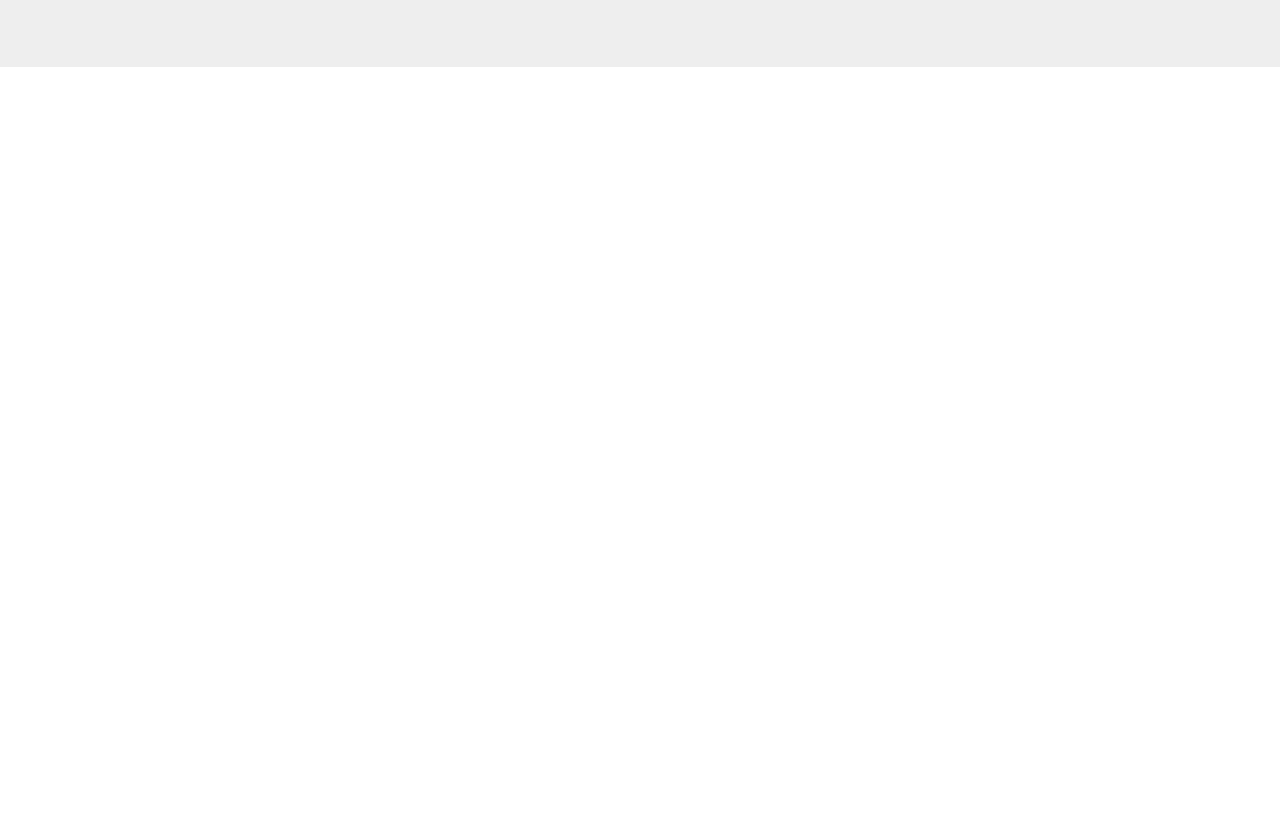
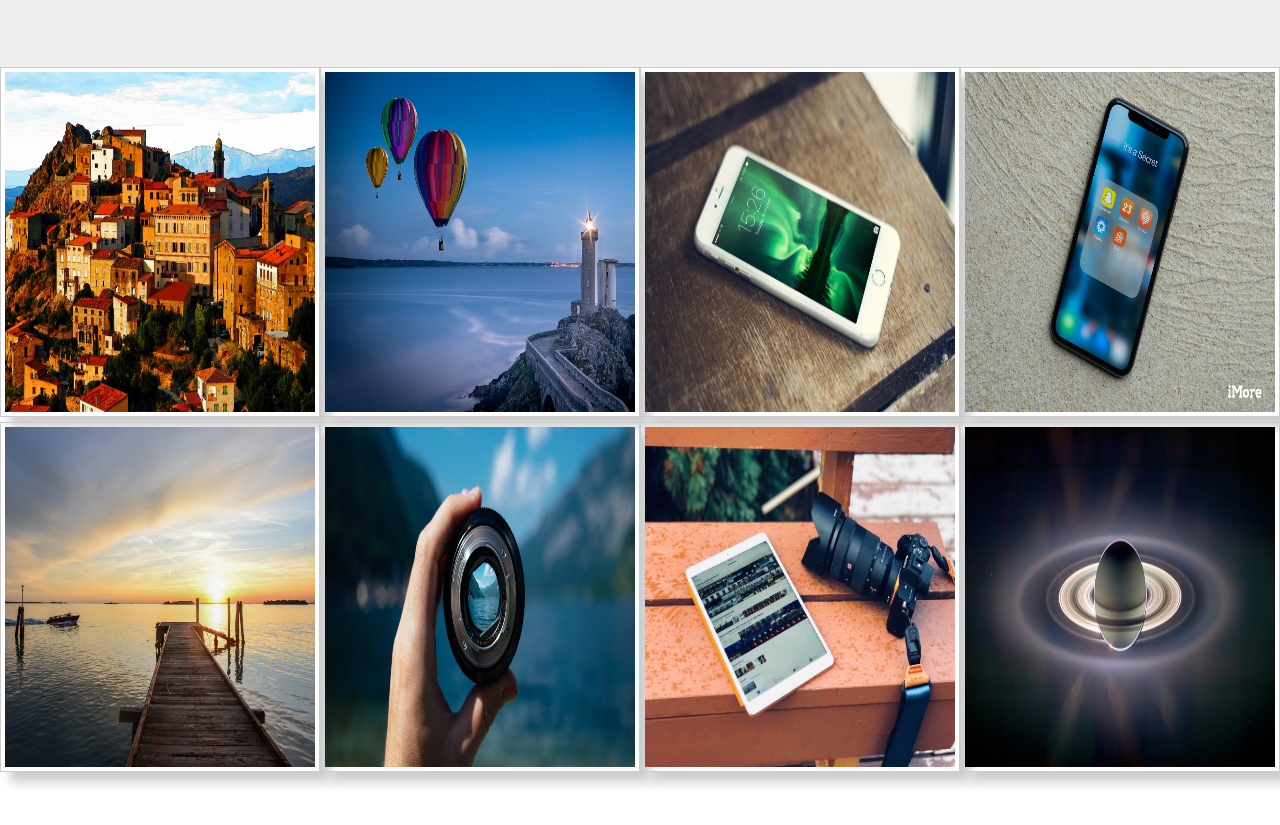
Before and after one commit to soranoningyo/responsive-Desgin, a plain HTML site: page index.html in a window 1280 px wide. Shown: the part 1429-2254 px from the top of the page. Drawn offline with Linux system fonts and the light colour scheme.

Commit message:
gallary was added

```diff
--- a/css/stylesheet.css
+++ b/css/stylesheet.css
@@ -174,6 +174,45 @@ header .thplans:hover
 }
 
 /* about us */
+/* gallrey */
+.gallary > div:not(.clearfix)
+{
+    height: 350px;
+    padding: 4px;
+    margin-bottom: 5px;
+    border: 1px solid #ccc;
+    box-shadow: 10px 10px 10px #ccc;
+}
+.gallary > div img
+{
+    width: 100%;
+    height: 100%;
+}
+@media (max-width:767px) { /*mobile screen*/
+    .gallary > div
+    {
+    width: 100%;
+    }
+}
+@media (min-width:768px) and (max-width:991px) { /*tablet screen*/
+    .gallary > div
+    {
+    width: 50%;
+    }
+}
+@media (min-width:992px) { /*small screen*/
+    .gallary > div
+    {
+    width: 33.333%;
+    }
+}
+@media (min-width:1200px) { /*large screen*/
+    .gallary > div
+    {
+    width: 25%;
+    }
+}
+/* gallary */
 /* my framework */
 .container
 {
--- a/index.html
+++ b/index.html
@@ -53,6 +53,36 @@
                 <p class="rsp">Lorem ipsum dolor sit amet consectetur adipisicing elit. Quis dicta ratione eligendi similique alias numquam impedit quidem commodi voluptas doloremque illo harum, ipsum quasi vel amet velit reprehenderit saepe ab.</p>
             </div>
         </div>
+        <!-- about us -->
+        <!-- gallary -->
+        <div class="gallary">
+            <div class="floating">
+                <img src="images/painting.jpg">
+            </div>
+            <div class="floating">
+                <img src="images/balloon-2331488_960_720.jpg">
+            </div>
+            <div class="floating">
+                <img src="images/aurora.jpg">
+            </div>
+            <div class="floating">
+                <img src="images/private-photos-iphone-x-hero.jpg">
+            </div>
+            <div class="floating">
+                <img src="images/media_file_2106.jpg">
+            </div>
+            <div class="floating">
+                <img src="images/Free-places-to-download-stock-photos.jpg">
+            </div>
+            <div class="floating">
+                <img src="images/icloud-photos-library-hero-02.jpg">
+            </div>
+            <div class="floating">
+                <img src="images/newrings-Saturn-cassini-631.jpg">
+            </div>
+            <div class="clearfix"></div>
+        </div>
+        <!-- gallary -->
         <script src="js/jquery-3.3.1.min.js"></script>
         <script src="js/scriptsheet.js"></script>
     </body>
```
